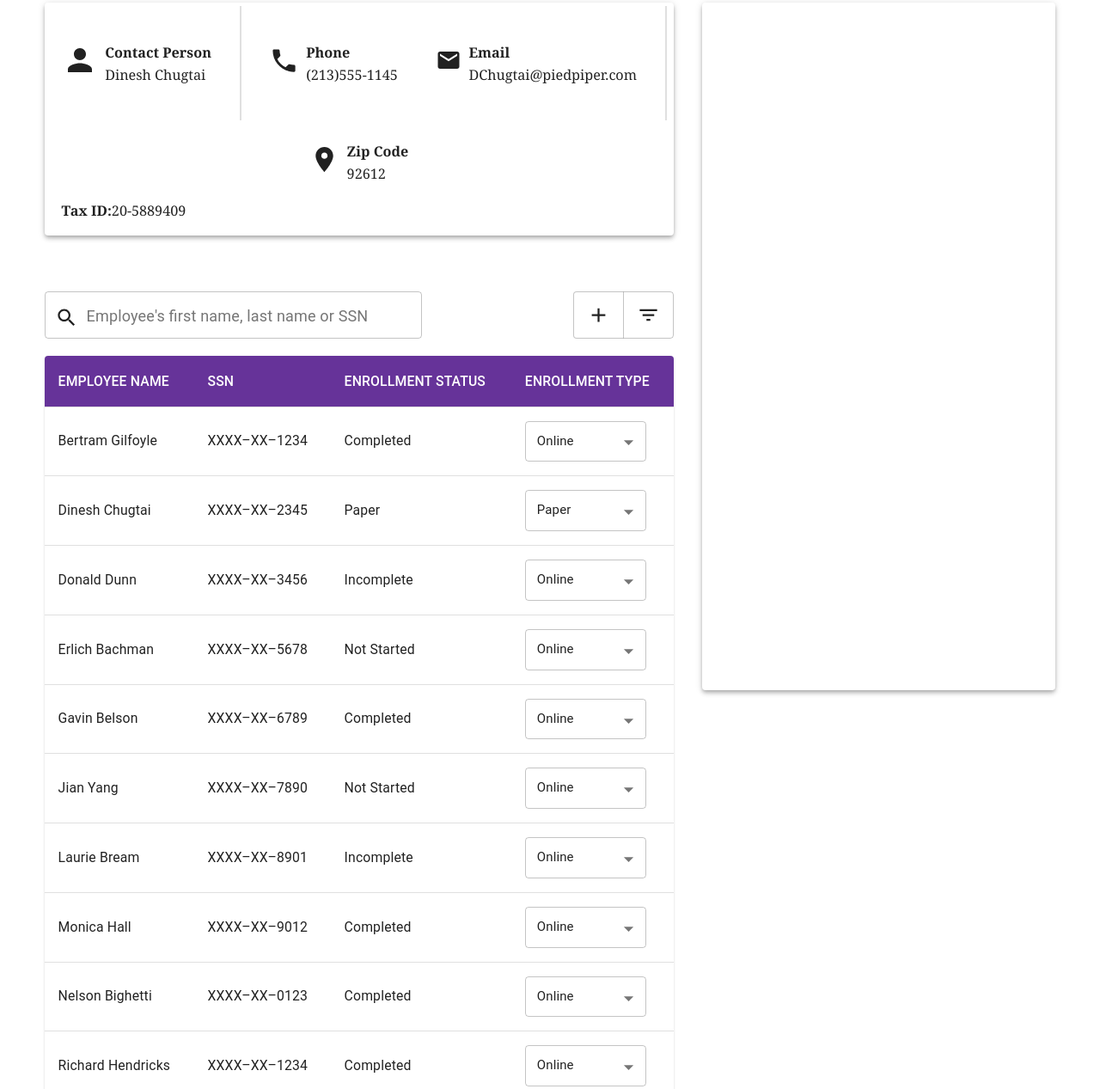
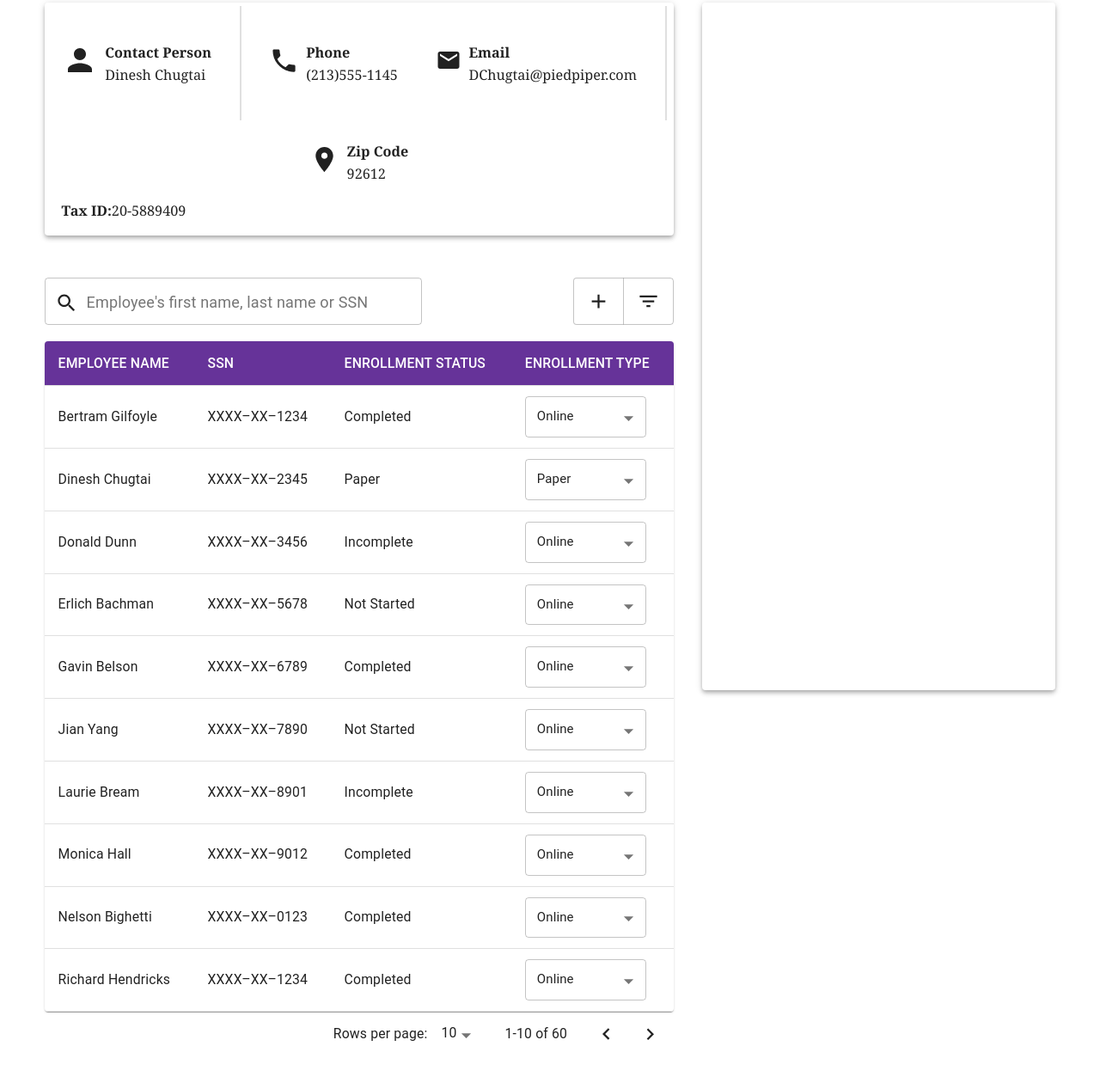
Before and after one commit to bgott/word_brown, a Gatsby site: page / in a window 1280 px wide. Shown: the part 173-1440 px from the top of the page at 86% size. Built offline with nearby package versions, Linux system fonts and the light colour scheme; Gatsby itself is replaced by a stand-in of ours.

Commit message:
table row padding, component bottom padding

```diff
--- a/src/assets/scss/contact-card.scss
+++ b/src/assets/scss/contact-card.scss
@@ -1,5 +1,5 @@
 .contact-section {
-    margin: 0em 2em 4em 0em;
+    margin: 0em 2em 3em 0em;
     .row {
         padding: 1em 0em;
         display: flex;
--- a/src/assets/scss/employee-dt.scss
+++ b/src/assets/scss/employee-dt.scss
@@ -1,5 +1,5 @@
 .employee-section {
-    margin: 0em 2em 4em 0em;
+    margin: 0em 2em 0em 0em;
     .MuiTableCell-head {
         background-color: rebeccapurple;
         color: white;
@@ -17,6 +17,9 @@
                 padding-top: 15px;
                 padding-bottom: 15px;
             }
+        }
+        .MuiTableCell-root {
+            padding:12px 16px;
         }
     }
     .table-data-control {
```
